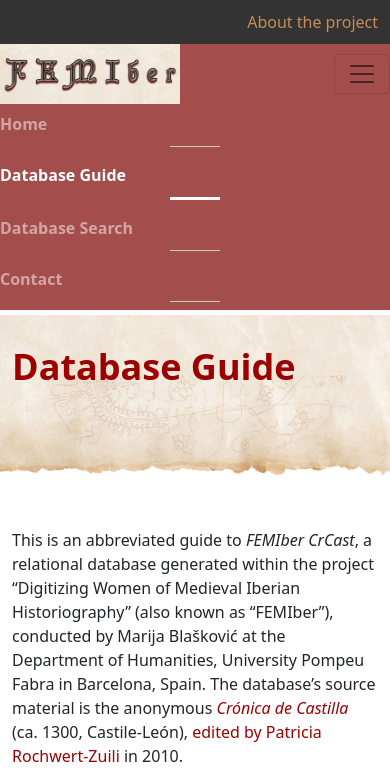
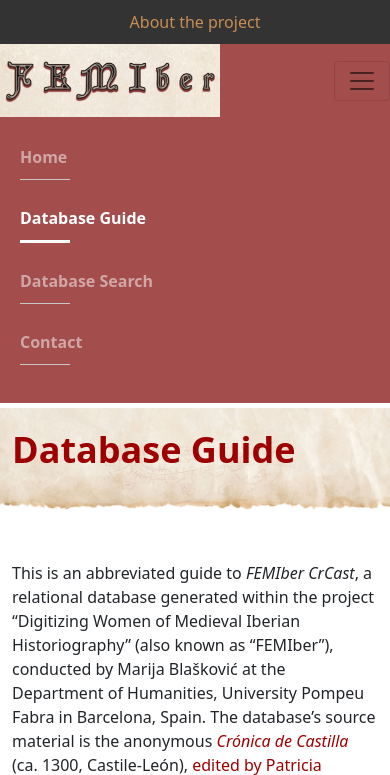
Before and after one commit to miiihaaas/Femiber, a Flask app: page /database_guide in a window 390 px wide, after a click that opens the changed part; the page is wider, and only the part inside the window is pictured. Shown: the top 775 px of that part. Run offline with Flask 3, Linux system fonts and the light colour scheme; some libraries are stand-ins or nearby versions.

Commit message:
Miki-final-1

```diff
--- a/femiber/static/femiber.css
+++ b/femiber/static/femiber.css
@@ -131,3 +131,25 @@
     img.login-logo { max-width: 250px; /*-webkit-filter: drop-shadow(0 0 5px rgba(0, 0, 0, 0.3)); filter: drop-shadow(0 0 5px rgba(0, 0, 0, 0.3));*/ border-top-left-radius: 10px; border-top-right-radius: 5px;
         border: 5px solid #fff; border-bottom: 0; }
 }
+@media (max-width: 767px) {
+    .top-bar { text-align: center; }
+    img.login-logo { max-width: 280px; }
+    .navbar-nav { padding: 10px; }
+    nav.navbar .navbar-nav .nav-link:after { margin: 10px 0; }
+    .footer-top .container { flex-direction: column; }
+    .footer-top .container img { width: fit-content; margin: 10px auto; }
+    .page-title { padding: 20px 0 10px 0; }
+    .mob-center-text { text-align: center; }
+    .ord-1 { order: 1; }
+    .ord-2 { order: 2; width: 47%; }
+    .ord-3 { order: 3; width: 53%; }
+}
+@media (max-width: 480px) {
+    img.login-logo { max-width: 280px; }
+}
+@media (max-width: 400px) {
+    img.login-logo { max-width: 220px; }
+}
+@media (max-width: 320px) {
+    img.login-logo { max-width: 200px; }
+}
```
